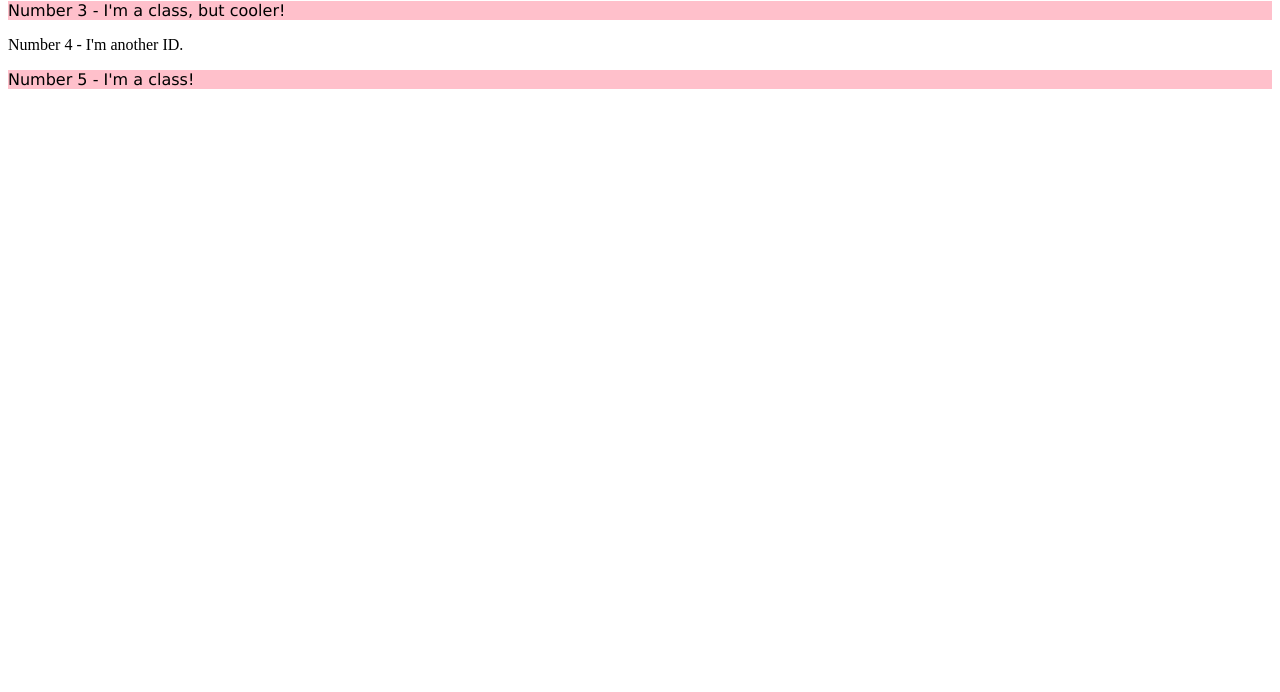
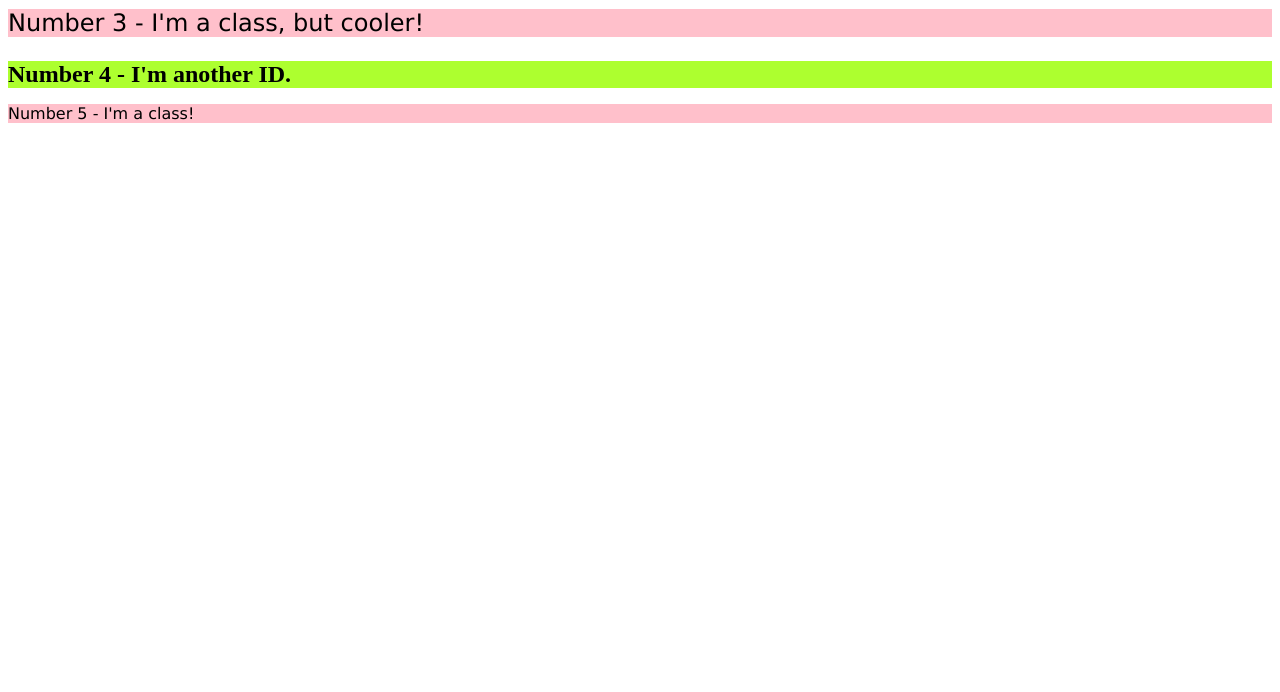
Before and after one commit to Kise2093/TOP, a plain HTML site: page CSS/a2.html in a window 1280 px wide. Shown: the part 108-800 px from the top of the page. Drawn offline with Linux system fonts and the light colour scheme.

Commit message:
Assignments and Angpow

```diff
--- a/Ang-Pao/style.css
+++ b/Ang-Pao/style.css
@@ -51,3 +51,7 @@ left: 907px;
 top: 239px;
 
 }
+
+* {
+    border: 2px solid red;
+}
--- a/CSS/a2.html
+++ b/CSS/a2.html
@@ -10,8 +10,8 @@
 <body>
     <p class="odd">Number 1 - I'm a class!</p>
     <div class="second">Number 2 - I'm one ID.</div>
-    <p class="odd">Number 3 - I'm a class, but cooler!</p>
-    <div>Number 4 - I'm another ID.</div>
+    <p class="odd third">Number 3 - I'm a class, but cooler!</p>
+    <div class="fourth">Number 4 - I'm another ID.</div>
     <p class="odd">Number 5 - I'm a class!</p>
 </body>
 </html>
--- a/CSS/assignment2.css
+++ b/CSS/assignment2.css
@@ -8,10 +8,12 @@
     font-size: 36px;
 }
 
-#third {
+.third {
     font-size: 24px;
 }
 
 .fourth {
-
+    background-color: greenyellow;
+    font-weight: bold;
+    font-size: 24px;
 }
```
Also changed, not shown: CSS/a3.html (added, +14 -0 lines), CSS/assignment3.css (added, +13 -0 lines).
